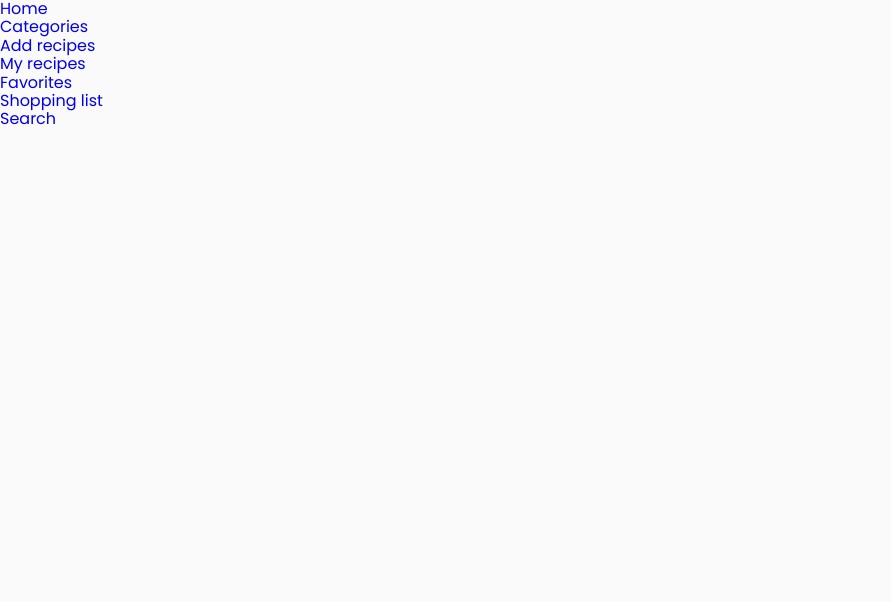
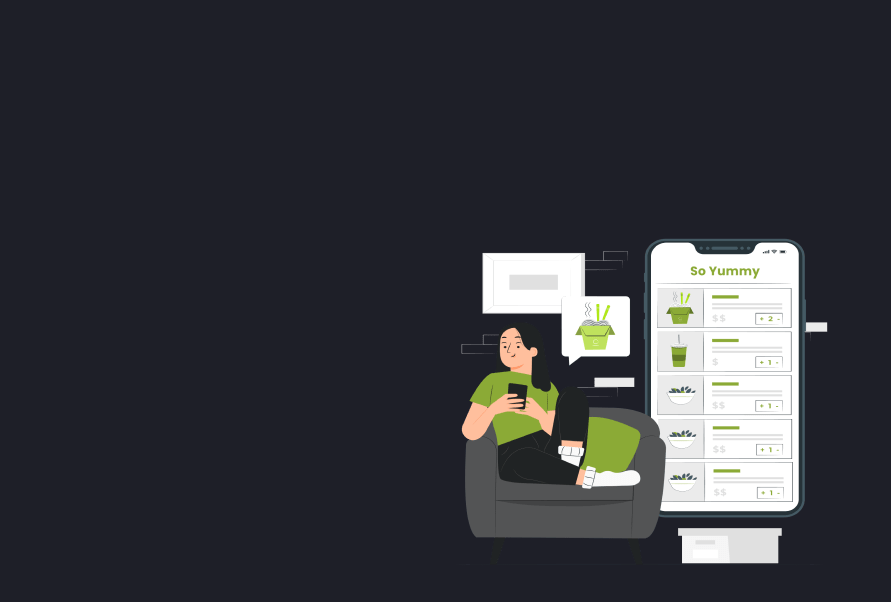
Before and after one commit to SGlinkau/so-yummy, a React (Create React App) app: page /so-yummy/signin in a window 1280 px wide. Shown: the top 602 px of the page, without its empty margins (0-891 px from the left). Built offline with nearby package versions, Linux system fonts and the light colour scheme; what aws-amplify would draw is missing.

Commit message:
Register-SignIn Front
Created front-end side of Register and SignIn routes, added them to App.jsx

```diff
--- a/src/components/App.jsx
+++ b/src/components/App.jsx
@@ -2,11 +2,13 @@ import { useEffect, useState } from 'react';
 import { ThemeProvider } from 'styled-components';
 import { lightTheme, darkTheme } from '../utils/theme';
 import { GlobalStyle } from './GlobalStyle';
-
-import WelcomePage from '../pages/WelcomePage/WelcomePage';
 import { Route, Routes } from 'react-router';
 import { Navigation } from './Navigation/Navigation';
 import { Outlet, NavLink } from 'react-router-dom';
+
+import WelcomePage from '../pages/WelcomePage/WelcomePage';
+import Register from '../pages/Register/Register';
+import SignIn from '../pages/SignIn/SignIn';
 
 export const App = () => {
   const [isToggleOn, setIsToggleOn] = useState(() => {
@@ -35,6 +37,8 @@ export const App = () => {
       <GlobalStyle />
       <Routes>
         <Route path="/welcome" element={<WelcomePage />} />
+        <Route path="/register" element={<Register />} />
+        <Route path="/signin" element={<SignIn />} />
         <Route path="/" element={<Navigation />}>
           <Route path="home" element={<cos />} />
           <Route
--- /dev/null
+++ b/src/pages/Register/Register.jsx
@@ -0,0 +1,41 @@
+import {
+  BoxForAuth,
+  BoxForImage,
+  AuthImage,
+  Container,
+} from 'pages/SignIn/SignIn.styled';
+import registerGirlMob from '../../img/register-mob.png';
+import registerGirlMob2X from '../../img/register-mob@2x.png';
+import registerGirlTab from '../../img/register-tablet.png';
+import registerGirlTab2X from '../../img/register-tablet@2x.png';
+import registerGirlDesk from '../../img/register-desktop.png';
+import registerGirlDesk2X from '../../img/register-desktop@2x.png';
+
+export default function Register() {
+  return (
+    <BoxForAuth>
+      <Container>
+        <BoxForImage>
+          <AuthImage alt="girl">
+            <source
+              media="(min-width: 1440px)"
+              srcSet={`${registerGirlDesk}, ${registerGirlDesk2X} 2x`}
+            />
+            <source
+              media="(min-width: 768px)"
+              srcSet={`${registerGirlTab},
+                        ${registerGirlTab2X} 2x`}
+            />
+            <img
+              src={registerGirlDesk}
+              srcSet={`${registerGirlMob},
+                        ${registerGirlMob2X} 2x`}
+              alt="girl"
+            />
+          </AuthImage>
+        </BoxForImage>
+        {/* <RegistrationForm /> MIEJSCE NA FORMULARZ */}
+      </Container>
+    </BoxForAuth>
+  );
+}
--- /dev/null
+++ b/src/pages/SignIn/SignIn.jsx
@@ -0,0 +1,35 @@
+import { Container, BoxForAuth, BoxForImage, AuthImage } from './SignIn.styled';
+import registerGirlMob from '../../img/register-mob.png';
+import registerGirlMob2X from '../../img/register-mob@2x.png';
+import registerGirlTab from '../../img/register-tablet.png';
+import registerGirlTab2X from '../../img/register-tablet@2x.png';
+import registerGirlDesk from '../../img/register-desktop.png';
+import registerGirlDesk2X from '../../img/register-desktop@2x.png';
+export default function Login() {
+  return (
+    <BoxForAuth>
+      <Container>
+        <BoxForImage>
+          <AuthImage alt="girl">
+            <source
+              media="(min-width: 1440px)"
+              srcSet={`${registerGirlDesk}, ${registerGirlDesk2X} 2x`}
+            />
+            <source
+              media="(min-width: 768px)"
+              srcSet={`${registerGirlTab},
+                        ${registerGirlTab2X} 2x`}
+            />
+            <img
+              src={registerGirlDesk}
+              srcSet={`${registerGirlMob},
+                        ${registerGirlMob2X} 2x`}
+              alt="girl"
+            />
+          </AuthImage>
+        </BoxForImage>
+        {/* <LoginForm /> MIEJSCE NA FORMULARZ */}
+      </Container>
+    </BoxForAuth>
+  );
+}
--- /dev/null
+++ b/src/pages/SignIn/SignIn.styled.js
@@ -0,0 +1,199 @@
+import styled from 'styled-components';
+import registerMob from '../../img/register-bg-mob.png';
+import registerMob2X from '../../img/register-bg-mob@2x.png';
+import registerTab from '../../img/register-bg-tablet.png';
+import registerTab2X from '../../img/register-bg-tablet@2x.png';
+import registerDesk from '../../img/register-bg-desktop.png';
+import registerDesk2X from '../../img/register-bg-desktop@2x.png';
+import { NavLink } from 'react-router-dom';
+export const BoxForAuth = styled.div`
+  margin: 0 auto;
+  min-height: 100vh;
+  width: 100%;
+  background-color: #ffffff;
+  background-repeat: no-repeat;
+  background-position: bottom;
+  background-size: 100%;
+  background-image: url(${registerMob});
+  display: flex;
+  align-items: center;
+  justify-content: center;
+  flex-direction: column;
+  padding: 20px 10px;
+
+  @media (min-device-pixel-ratio: 2),
+    (-webkit-min-device-pixel-ratio: 2),
+    (min-resolution: 192dpi),
+    (min-resolution: 2dppx) {
+    background-image: url(${registerMob2X});
+  }
+  @media screen and (min-width: 768px) and (max-width: 1439px) {
+    background-image: url(${registerTab});
+    @media (min-device-pixel-ratio: 2),
+      (-webkit-min-device-pixel-ratio: 2),
+      (min-resolution: 192dpi),
+      (min-resolution: 2dppx) {
+      background-image: url(${registerTab2X});
+    }
+  }
+  @media screen and (min-width: 1440px) {
+    background-image: url(${registerDesk});
+    @media (min-device-pixel-ratio: 2),
+      (-webkit-min-device-pixel-ratio: 2),
+      (min-resolution: 192dpi),
+      (min-resolution: 2dppx) {
+      background-image: url(${registerDesk2X});
+    }
+  }
+`;
+
+export const BoxForImage = styled.div`
+  width: 285px;
+  height: 250px;
+  display: flex;
+  align-items: center;
+  justify-content: center;
+
+  @media screen and (min-width: 769px) and (max-width: 1440px) {
+    width: 410px;
+    height: 360px;
+  }
+  @media screen and (min-width: 1441px) {
+    width: 532px;
+    height: 468px;
+  }
+`;
+export const Container = styled.div`
+  display: flex;
+  align-items: center;
+  justify-content: center;
+  flex-direction: column;
+  @media screen and (min-width: 1440px) {
+    flex-direction: row;
+    gap: 115px;
+  }
+`;
+
+export const AuthImage = styled.picture`
+  width: 100%;
+  display: block;
+`;
+// export const PageWrap = styled.div`
+//   padding-top: 305px;
+//   padding-bottom: ${props => (props.register ? '118px' : '153px')};
+//   background-image: url(${registerGirlMob}), url(${registerMob});
+//   /* background-size: 285px 250px, 100% 490px; */
+//   background-size: 100%;
+//   background-repeat: no-repeat;
+//   background-position: center bottom;
+//   margin: 0px auto;
+//   min-height: 100vh;
+//   width: 100%;
+
+//   @media (min-device-pixel-ratio: 2),
+//     (-webkit-min-device-pixel-ratio: 2),
+//     (min-resolution: 192dpi),
+//     (min-resolution: 2dppx) {
+//     background-image: url(${registerGirlMob2X}), url(${registerMob2X});
+//   }
+
+//   @media screen and (min-width: ${props => props.theme.breakpoints.tab}) {
+//     background-image: url(${registerGirlTab}), url(${registerTab});
+//     padding-top: 444px;
+//     padding-bottom: ${props => (props.register ? '59px' : '120px')};
+//     background-size: 409px 359px, 100% 606px;
+//     background-position: center top 96px, center bottom 0;
+
+//     @media (min-device-pixel-ratio: 2),
+//       (-webkit-min-device-pixel-ratio: 2),
+//       (min-resolution: 192dpi),
+//       (min-resolution: 2dppx) {
+//       background-image: url(${registerGirlTab2X}), url(${registerTab2X});
+//     }
+//   }
+
+//   @media screen and (min-width: ${props => props.theme.breakpoints.desk}) {
+//     /* padding-top: ${props => (props.register ? '122px' : '155px')}; */
+//     /* padding-bottom: ${props => (props.register ? '163px' : '196px')}; */
+//     background-image: url(${registerGirlDesk}), url(${registerDesk});
+//     background-size: 532px 468px, 100% 325px;
+//     background-position: left 113px top 115px, center bottom 0;
+
+//     @media (min-device-pixel-ratio: 2),
+//       (-webkit-min-device-pixel-ratio: 2),
+//       (min-resolution: 192dpi),
+//       (min-resolution: 2dppx) {
+//       background-image: url(${registerGirlDesk2X}), url(${registerDesk2X});
+//     }
+//   } ;
+// `;
+
+export const ContainerRegister = styled.div`
+  margin-left: auto;
+  margin-right: auto;
+  padding-left: 16px;
+  padding-right: 16px;
+  min-width: 320px;
+  margin: -35px auto 0px;
+  @media screen and (max-width: ${p => p.theme.breakpoints.mobMax}) {
+    max-width: ${p => p.theme.breakpoints.mob};
+  }
+
+  @media screen and (min-width: ${p => p.theme.breakpoints.tab}) {
+    width: ${p => p.theme.breakpoints.tab};
+    padding-left: 32px;
+    padding-right: 32px;
+  }
+  @media screen and (min-width: ${p => p.theme.breakpoints.desk}) {
+    width: ${p => p.theme.breakpoints.desk};
+    padding-left: 760px;
+    padding-right: 180px;
+  }
+`;
+
+export const Link = styled(NavLink)`
+  display: block;
+  font-family: inherit;
+  text-align: center;
+  font-weight: 400;
+  position: absolute;
+  bottom: -25px;
+  font-size: 14px;
+  line-height: 1.5;
+  right: 143px;
+  color: ${props => props.theme.color.titleStartPage};
+  text-decoration: underline;
+
+  @media screen and (min-width: ${props => props.theme.breakpoints.tab}) {
+    font-size: 16px;
+    bottom: -30px;
+    right: 220px;
+  }
+
+  @media screen and (min-width: ${props => props.theme.breakpoints.desk}) {
+    right: 220px;
+  }
+`;
+export const LinkRegister = styled(NavLink)`
+  display: block;
+  font-family: inherit;
+  text-align: center;
+  font-weight: 400;
+  position: absolute;
+  bottom: -25px;
+  font-size: 14px;
+  line-height: 1.5;
+  right: 121px;
+  color: ${props => props.theme.color.titleStartPage};
+  text-decoration: underline;
+
+  @media screen and (min-width: ${props => props.theme.breakpoints.tab}) {
+    font-size: 16px;
+    bottom: -30px;
+    right: 197px;
+  }
+
+  @media screen and (min-width: ${props => props.theme.breakpoints.desk}) {
+    right: 197px;
+  }
+`;
```
